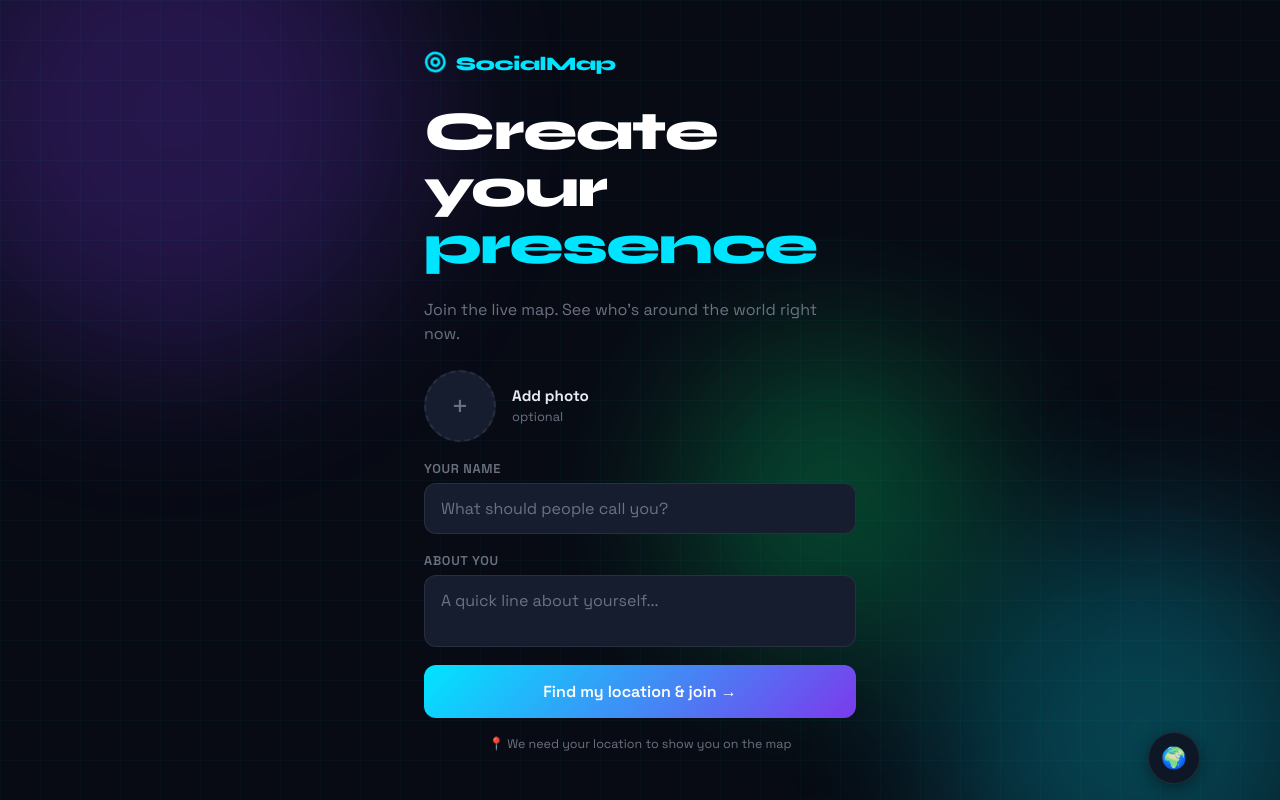
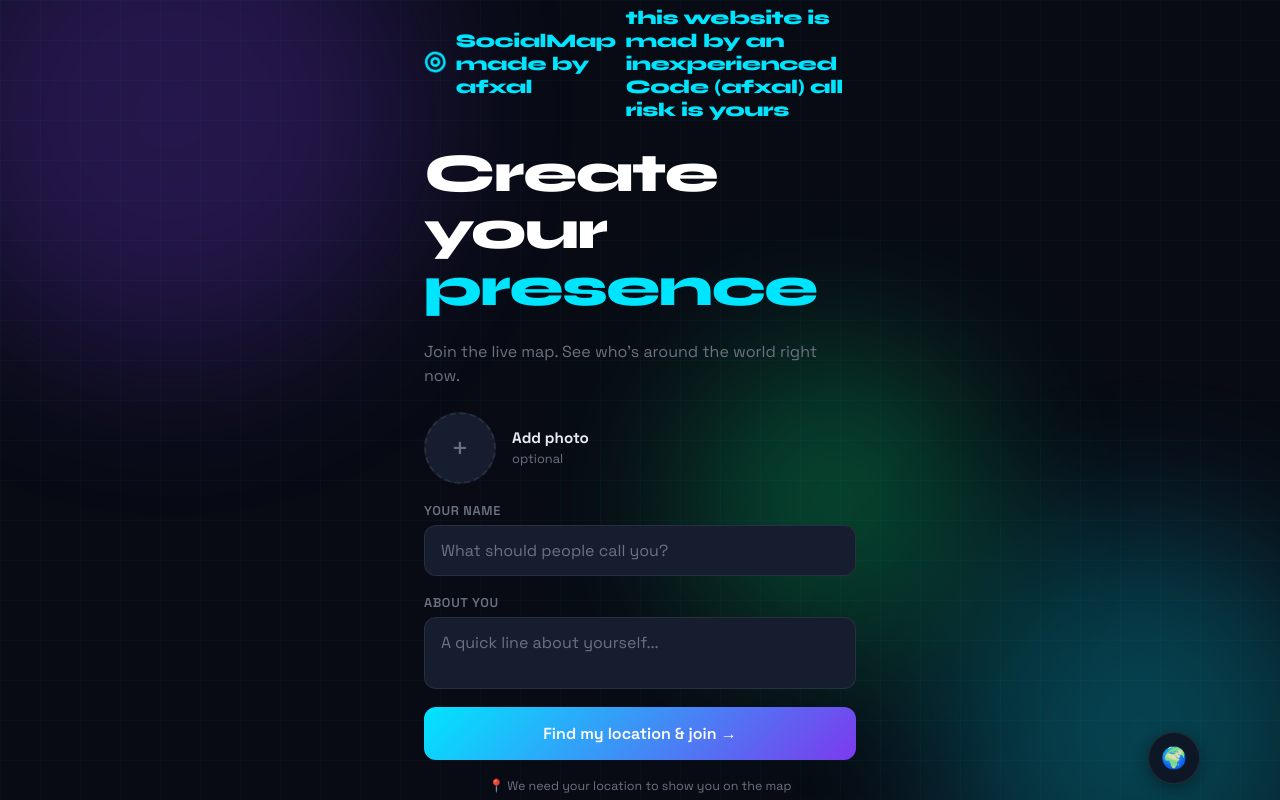
Before and after one commit to afzalnearme/Afxallive, a website: page public/index.html in a window 1280 px wide. Drawn offline with nearby package versions, Linux system fonts and the light colour scheme; no server answers.

Commit message:
Modify logo text and add developer disclaimer
Updated the logo text and added a disclaimer about the website's development.

```diff
--- a/public/index.html
+++ b/public/index.html
@@ -21,7 +21,8 @@
     <div class="setup-container">
       <div class="logo">
         <div class="logo-icon">◎</div>
-        <span>SocialMap</span>
+        <span>SocialMap made by afxal</span>
+        <p>this website is mad by an inexperienced Code (afxal) all risk is yours</p>
       </div>
       <h1>Create your<br><em>presence</em></h1>
       <p class="subtitle">Join the live map. See who's around the world right now.</p>
```
